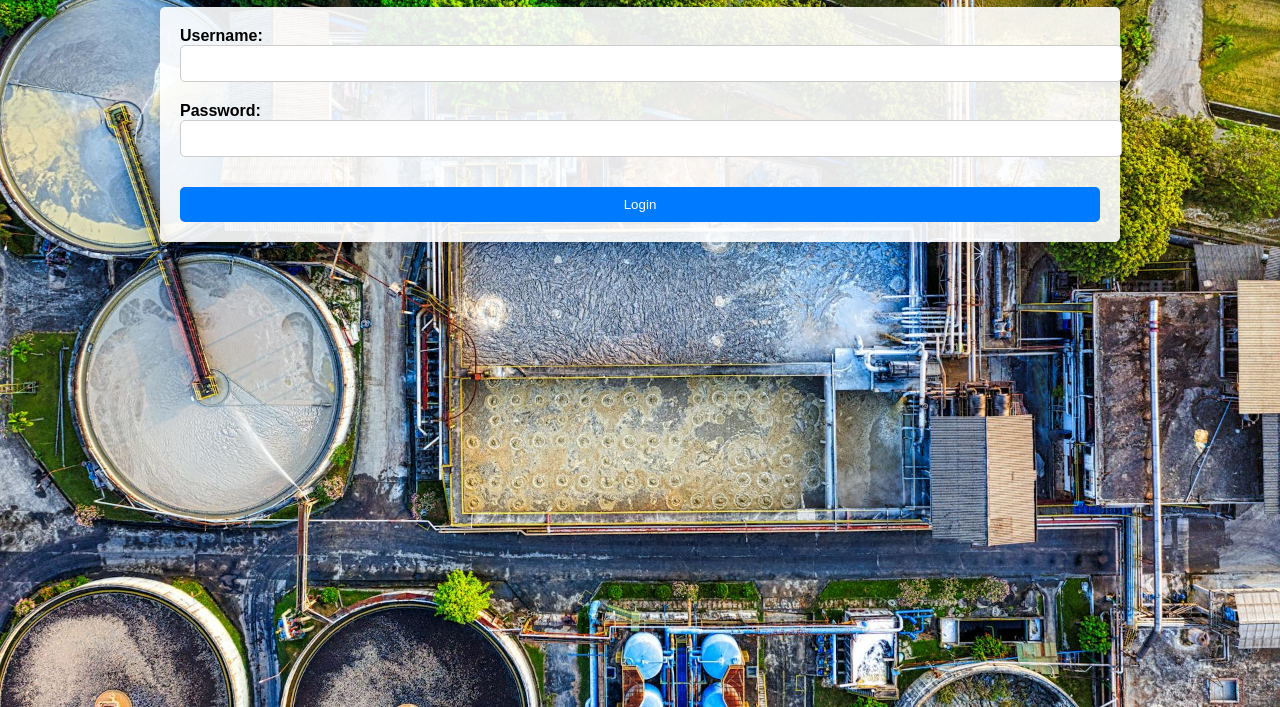
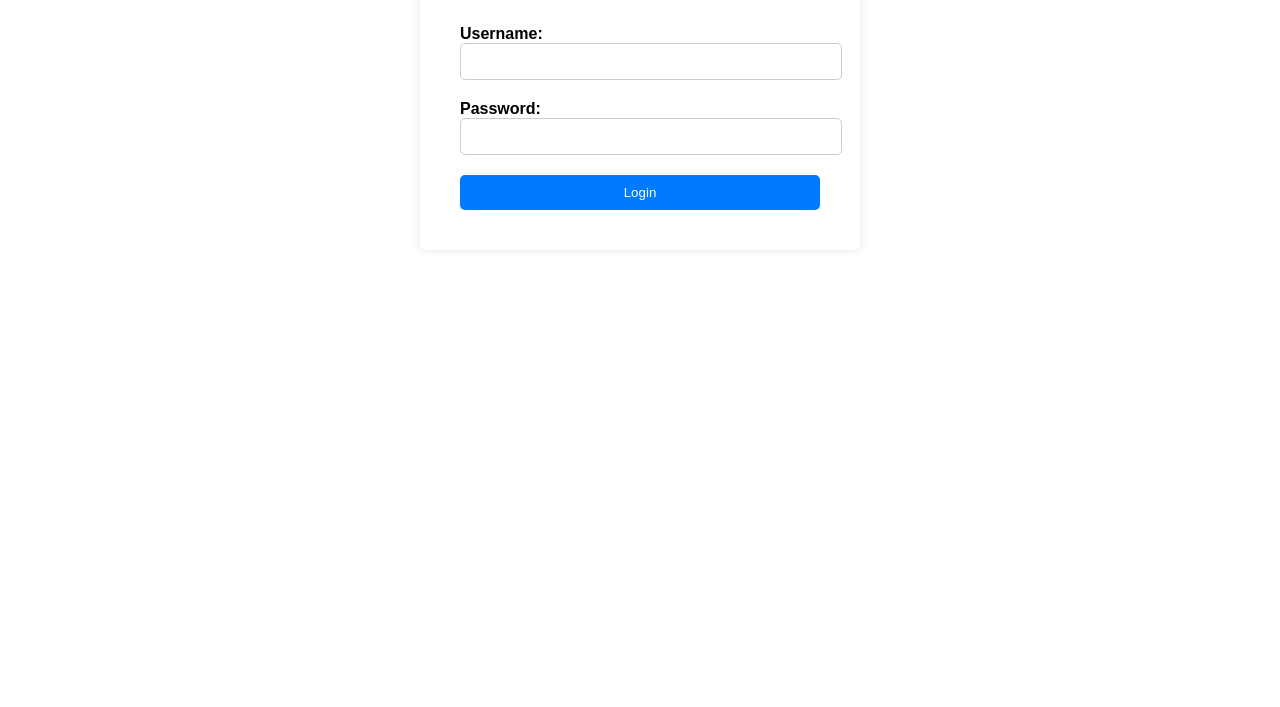
Before and after one commit to rahilmuhammedck/waste-management-system, a plain HTML site: page admin_login.html in a window 1280 px wide. Shown: the part 93-800 px from the top of the page. Drawn offline with Linux system fonts and the light colour scheme.

Commit message:
Update admin_login.html

```diff
--- a/admin_login.html
+++ b/admin_login.html
@@ -4,7 +4,7 @@
     <meta charset="UTF-8">
     <meta name="viewport" content="width=device-width, initial-scale=1.0">
     <title>Admin Login</title>
-    <link rel="stylesheet" href="styles.css">
+    <link rel="stylesheet" href="admin_styles.css">
 </head>
 <body>
     <div class="container">
```
